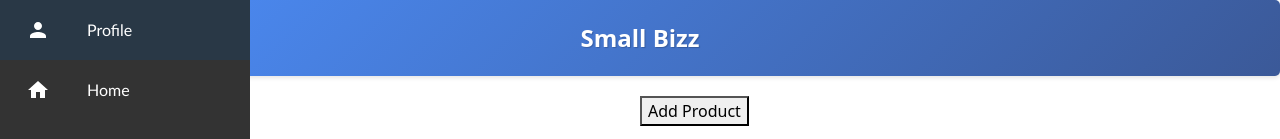
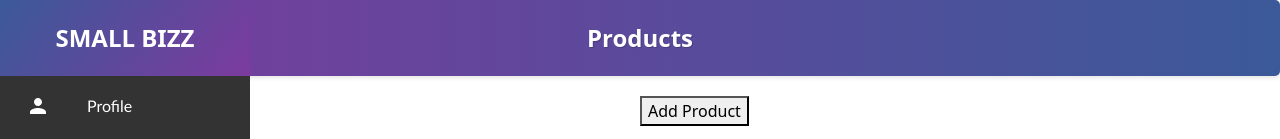
Before and after one commit to Ayush378430/SMALL_BIZZ_OWNER, a React (Create React App) app in the folder smallbizz/: page /home in a window 1280 px wide. Shown: the top 139 px of the page. Built offline with nearby package versions, Linux system fonts and the light colour scheme; no server answers.

Commit message:
FINAL COMMIT

```diff
--- a/smallbizz/src/components/History.js
+++ b/smallbizz/src/components/History.js
@@ -24,9 +24,9 @@ const History = () => {
   return (
     <div>
       <Side />
-      <div className="header">Small Bizz</div>
+      <div className="header">Transaction History</div>
       <div className="history">
-        <h2>Transaction History</h2>
+
         <table>
           <thead>
             <tr>
--- a/smallbizz/src/components/Home.js
+++ b/smallbizz/src/components/Home.js
@@ -70,7 +70,7 @@ const Home = () => {
 
   return (
     <div>
-      <div className="header">Small Bizz</div>
+      <div className="header">Products</div>
       <Side />
       <button onClick={() => (window.location.href = "/add-product")} className="add-product-button">
         Add Product
--- a/smallbizz/src/components/Order.js
+++ b/smallbizz/src/components/Order.js
@@ -59,9 +59,9 @@ const Order = () => {
   return (
     <div>
       <Side />
-      <div className="header">Small Bizz</div>
+      <div className="header">Orders</div>
       <div className="orders">
-        <h2>Orders</h2>
+
         <table>
           <thead>
             <tr>
--- a/smallbizz/src/components/OrderHistory.js
+++ b/smallbizz/src/components/OrderHistory.js
@@ -23,7 +23,7 @@ const OrderHistory = () => {
   return (
     <div>
       <Side />
-      <div className="header">Small Bizz</div>
+      <div className="header">Order History</div>
       <div className="orders">
         <h2>Order History</h2>
         <table>
--- a/smallbizz/src/components/Profile.js
+++ b/smallbizz/src/components/Profile.js
@@ -43,7 +43,7 @@ const Profile = () => {
 
   return (
     <div>
-      <div className="header">Small Bizz</div>
+      <div className="header">Your Profile</div>
       <Side />
       <div className="profile-container">
         <div className="profile-content">
--- a/smallbizz/src/components/Promo.js
+++ b/smallbizz/src/components/Promo.js
@@ -60,7 +60,7 @@ const Promo = () => {
   return (
     <div>
       <Side />
-      <div className="header">Small Bizz</div>
+      <div className="header">Achievements</div>
       <div className="promo-form-container">
         <Typography variant="h5">Promote Your Small Business</Typography>
         <form onSubmit={handleSubmit}>
--- a/smallbizz/src/components/Reviews.js
+++ b/smallbizz/src/components/Reviews.js
@@ -30,8 +30,8 @@ const Reviews = () => {
 
   return (
     <div>
-      <div className="header">Small Bizz</div>
       <Side />
+      <div className="header">Reviews</div>
       <div className="reviews">
         <h2>Reviews</h2>
         <table>
--- a/smallbizz/src/components/Side.css
+++ b/smallbizz/src/components/Side.css
@@ -1,17 +1,33 @@
 .App {
     position: relative;
-    /* Ensure z-index works */
     overflow: auto;
+    height: 100vh;
+    /* Set the height to 100% of the viewport height */
+}
+
+.sidebar-header {
+    font-size: 24px;
+    font-weight: bold;
+    color: white;
+    text-align: center;
+    padding: 20px;
+    background-image: linear-gradient(130deg, #3b5998, #7c3b9f);
 }
 
 .Sidebar {
     position: fixed;
-    top: 0;
+    /* Make the sidebar fixed */
+    top: 75px;
+    /* Adjust this value based on your header height */
     left: 0;
-    height: 100vh;
+    /* Stick the sidebar to the left */
     width: 250px;
     background-color: #2f4850;
     z-index: 1;
+    height: calc(100vh - 75px);
+    /* Set the height to fill the remaining viewport height */
+    overflow: auto;
+    /* Ensure the sidebar itself can scroll if content overflows */
 }
 
 button {
@@ -32,6 +48,8 @@ button {
     /* Adjust based on sidebar width */
     padding-left: 20px;
     /* Add padding to create space */
+    padding-top: 75px;
+    /* Add padding-top to prevent content from being covered by the header */
 }
 
 .Sidebarlist .row {
--- a/smallbizz/src/components/Side.js
+++ b/smallbizz/src/components/Side.js
@@ -1,7 +1,7 @@
 import { SidebarData } from "./SidebarData";
 import { Button, styled } from "@mui/material";
 import { useNavigate } from "react-router-dom";
-import "./Side.css"
+import "./Side.css";
 
 const StyledButton = styled(Button)`
   margin-top: 20px;
@@ -26,6 +26,9 @@ function Side() {
 
   return (
     <div className="Sidebar">
+      <div className="sidebar-header">
+        SMALL BIZZ
+      </div>
       <ul className="Sidebarlist">
         {SidebarData.map((val, key) => {
           return (
--- a/smallbizz/src/components/home.css
+++ b/smallbizz/src/components/home.css
@@ -1,4 +1,5 @@
 .header {
+    position: relative;
     font-size: 36px;
     font-weight: bold;
     background-color: #333;
@@ -6,7 +7,7 @@
     padding: 20px;
     text-align: center;
     /* Add a subtle gradient background */
-  background-image: linear-gradient(135deg, #4d90fe, #3b5998);
+    background-image: linear-gradient(90deg, #7c3b9f, #3b5998);
     /* Add a shadow for depth */
     box-shadow: 0 2px 4px rgba(0, 0, 0, 0.1);
     /* Add some border radius for a softer look */
@@ -17,20 +18,25 @@
     margin-bottom: 20px;
 }
 
+
 /* Style the sidebar */
+
 .Sidebar {
     position: fixed;
     top: 0;
     left: 0;
     height: 100vh;
     width: 250px;
-  background-color:#333;
+    background-color: #333;
     z-index: 1;
 }
 
+
 /* Adjust the content area */
+
 .Content {
-  margin-left: 250px; /* Adjust based on sidebar width */
+    margin-left: 250px;
+    /* Adjust based on sidebar width */
     padding: 20px;
     /* Add a light background color */
     background-color: #f5f5f5;
```
Lines whose indentation alone changed are shown as unchanged.
